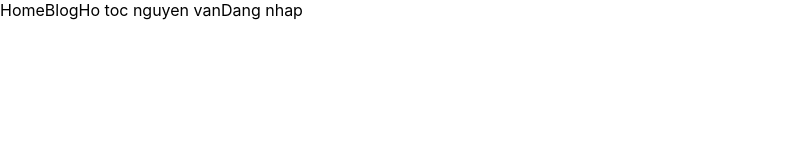
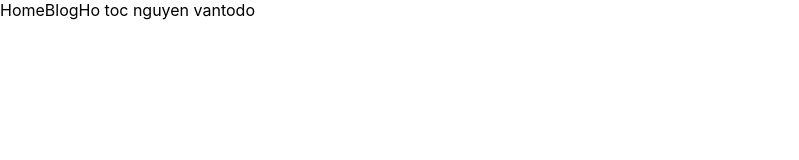
Before and after one commit to nguyenvancongdev/congnguyendev, a Next.js app: page / in a window 1280 px wide. Shown: the top 160 px of the page, without its empty margins (0-799 px from the left). Built offline with nearby package versions, Linux system fonts and the light colour scheme.

Commit message:
Update Menu.tsx

```diff
--- a/components/Menu.tsx
+++ b/components/Menu.tsx
@@ -7,7 +7,7 @@ const Menu: NextPage = () => {
      <Link  href=""><a>Home</a></Link>
      <Link  href="/blog"><a>Blog</a></Link>
      <Link href="/hotocnguyenvan"><a>Ho toc nguyen van</a></Link>
-     <Link href="/todo"><a>Dang nhap</a></Link>
+     <Link href="/todo"><a>todo</a></Link>
   </div>
   )
 }
```
